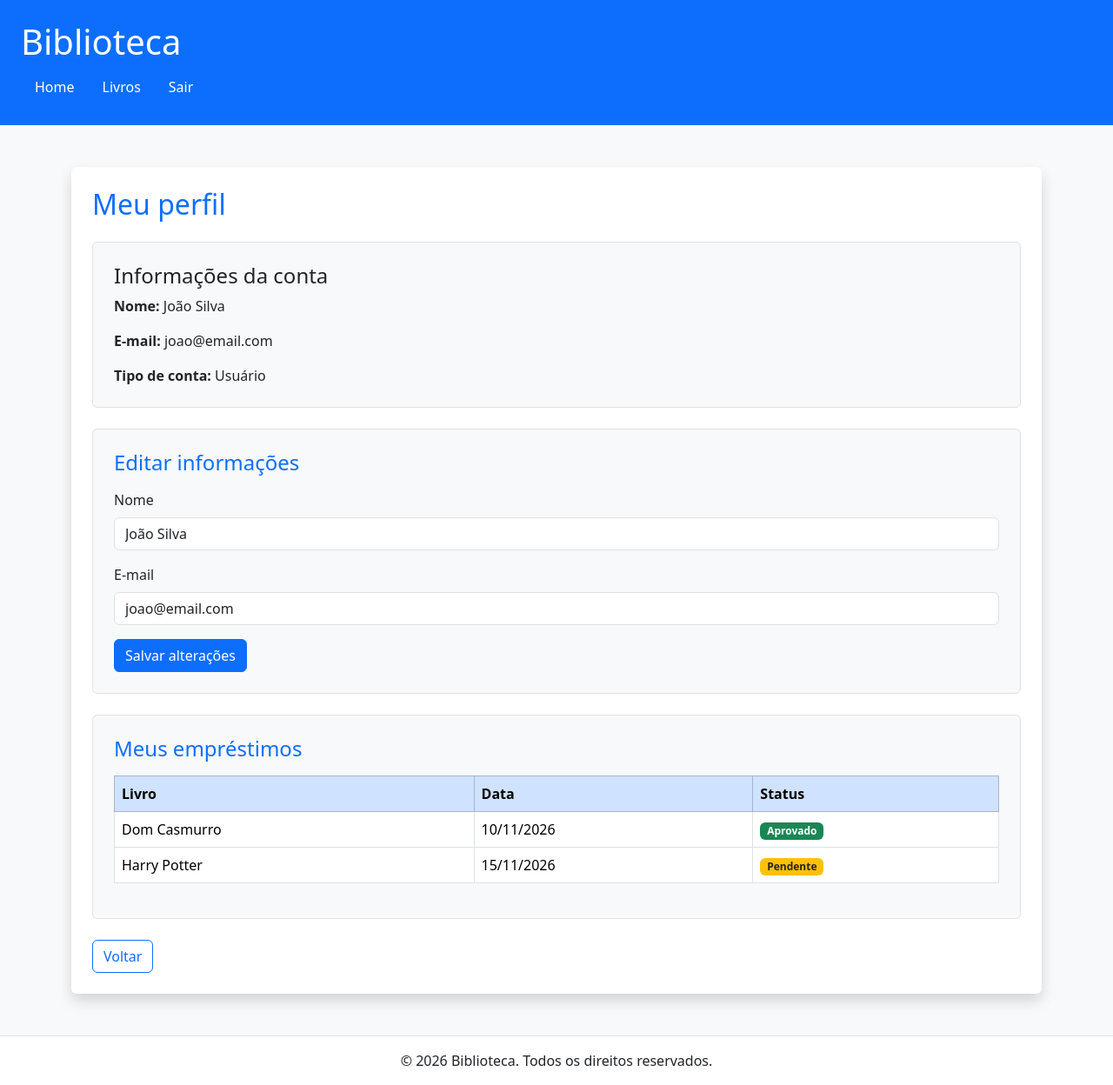
After one commit to agiulia/Projeto-Web, a Node server app: template src/pages/perfil.html in a window 1280 px wide. The commit adds this page. Shown: the whole page at 87% size. Run offline with Node 20, Linux system fonts and the light colour scheme; the template is opened without the code that fills it, so the values that code supplies are empty; some libraries are stand-ins or nearby versions.

Commit message:
pag de perfil de user e adm

```diff
--- a/src/pages/cadastro.html
+++ b/src/pages/cadastro.html
@@ -43,11 +43,11 @@
                                 <div class="invalid-feedback">As senhas precisam ser iguais.</div>
                             </div><button class="btn btn-primary btn-lg w-100" type="submit">Cadastrar</button>
                         </form>
-                        <p class="text-center text-secondary mt-4 mb-0">Já possui uma conta? <a href="/login">Fazer
+                        <p class="text-center text-secondary mt-4 mb-0">Já possui uma conta? <a href="login.html">Fazer
                                 login</a></p>
                     </div>
                 </div>
-                <p class="text-center mt-3"><a class="link-secondary small" href="/">Voltar para a página inicial</a>
+                <p class="text-center mt-3"><a class="link-secondary small" href="index.html">Voltar para a página inicial</a>
                 </p>
             </div>
         </div>
--- a/src/pages/index.html
+++ b/src/pages/index.html
@@ -25,6 +25,12 @@
                 </li>
                 <li class="nav-item">
                     <a class="nav-link text-white" href="interface.html">Interface</a>
+                </li>
+                <li class="nav-item">
+                    <a class="nav-link text-white" href="perfil.html">Perfil</a>
+                </li>
+                <li class="nav-item">
+                    <a class="nav-link text-white" href="perfiladm.html">ADM</a>
                 </li>
             </ul>
         </nav>
--- a/src/pages/login.html
+++ b/src/pages/login.html
@@ -24,7 +24,7 @@
                     <div class="card-body p-4 p-md-5">
                         <h2 class="h4 mb-4">Entrar</h2>
                         <div id="feedback"></div>
-                        <form id="formLogin" action="/login" method="post" novalidate>
+                        <form id="formLogin" action="login.html" method="post" novalidate>
                             <div class="mb-3"><label for="email" class="form-label">E-mail</label><input
                                     class="form-control form-control-lg" type="email" id="email" name="email"
                                     autocomplete="email" required>
@@ -37,10 +37,10 @@
                             </div><button class="btn btn-primary btn-lg w-100" type="submit">Entrar</button>
                         </form>
                         <p class="text-center text-secondary mt-4 mb-0">Ainda não tem conta? <a
-                                href="/usuarios/cadastro">Cadastre-se</a></p>
+                                href="cadastro.html">Cadastre-se</a></p>
                     </div>
                 </div>
-                <p class="text-center mt-3"><a class="link-secondary small" href="/">Voltar para a página inicial</a>
+                <p class="text-center mt-3"><a class="link-secondary small" href="index.html">Voltar para a página inicial</a>
                 </p>
             </div>
         </div>
--- /dev/null
+++ b/src/pages/perfil.html
@@ -0,0 +1,125 @@
+
+<!DOCTYPE html>
+<html lang="pt-br">
+<head>
+    <meta charset="UTF-8">
+    <meta name="viewport" content="width=device-width, initial-scale=1.0">
+    <title>Meu Perfil | Biblioteca</title>
+    <link href="https://cdn.jsdelivr.net/npm/bootstrap@5.3.3/dist/css/bootstrap.min.css" rel="stylesheet">
+</head>
+
+<body class="bg-light min-vh-100 d-flex flex-column">
+
+    <header class="bg-primary text-white p-4">
+        <h1>Biblioteca</h1>
+
+        <nav>
+            <ul class="nav">
+                <li class="nav-item">
+                    <a class="nav-link text-white" href="index.html">Home</a>
+                </li>
+                <li class="nav-item">
+                    <a class="nav-link text-white" href="interface.html">Livros</a>
+                </li>
+                <li class="nav-item">
+                    <a class="nav-link text-white" href="login.html">Sair</a>
+                </li>
+            </ul>
+        </nav>
+    </header>
+
+    <main class="container my-5 flex-grow-1">
+
+        <div class="bg-white p-4 rounded shadow">
+
+            <h2 class="text-primary mb-4">Meu perfil</h2>
+
+            <div class="bg-light border rounded p-4 mb-4">
+
+                <h4>Informações da conta</h4>
+
+                <p><strong>Nome:</strong> João Silva</p>
+                <p><strong>E-mail:</strong> joao@email.com</p>
+                <p class="mb-0"><strong>Tipo de conta:</strong> Usuário</p>
+
+            </div>
+
+            <div class="bg-light border rounded p-4 mb-4">
+
+                <h4 class="text-primary mb-3">Editar informações</h4>
+
+                <form id="formPerfil">
+
+                    <div class="mb-3">
+                        <label for="nome" class="form-label">Nome</label>
+                        <input type="text" class="form-control" id="nome"
+                            value="João Silva" required>
+                    </div>
+
+                    <div class="mb-3">
+                        <label for="email" class="form-label">E-mail</label>
+                        <input type="email" class="form-control" id="email"
+                            value="joao@email.com" required>
+                    </div>
+
+                    <button type="submit" class="btn btn-primary">
+                        Salvar alterações
+                    </button>
+
+                </form>
+
+            </div>
+
+            <div class="bg-light border rounded p-4">
+
+                <h4 class="text-primary mb-3">Meus empréstimos</h4>
+
+                <div class="table-responsive">
+                    <table class="table table-bordered table-hover bg-white">
+                        <thead class="table-primary">
+                            <tr>
+                                <th>Livro</th>
+                                <th>Data</th>
+                                <th>Status</th>
+                            </tr>
+                        </thead>
+
+                        <tbody>
+                            <tr>
+                                <td>Dom Casmurro</td>
+                                <td>10/11/2026</td>
+                                <td><span class="badge bg-success">Aprovado</span></td>
+                            </tr>
+
+                            <tr>
+                                <td>Harry Potter</td>
+                                <td>15/11/2026</td>
+                                <td><span class="badge bg-warning text-dark">Pendente</span></td>
+                            </tr>
+                        </tbody>
+                    </table>
+                </div>
+
+            </div>
+
+            <a href="index.html" class="btn btn-outline-primary mt-4">
+                Voltar
+            </a>
+
+        </div>
+
+    </main>
+
+    <footer class="bg-white text-center p-3 border-top mt-auto">
+        <p class="mb-0">© 2026 Biblioteca. Todos os direitos reservados.</p>
+    </footer>
+
+    <script>
+        document.getElementById("formPerfil").addEventListener("submit", function(event) {
+            event.preventDefault();
+            alert("Formulário enviado! Aguardando integração com o servidor.");
+        });
+    </script>
+
+</body>
+</html>
```
Also changed, not shown: src/pages/perfiladm.html (added, +120 -0 lines).
